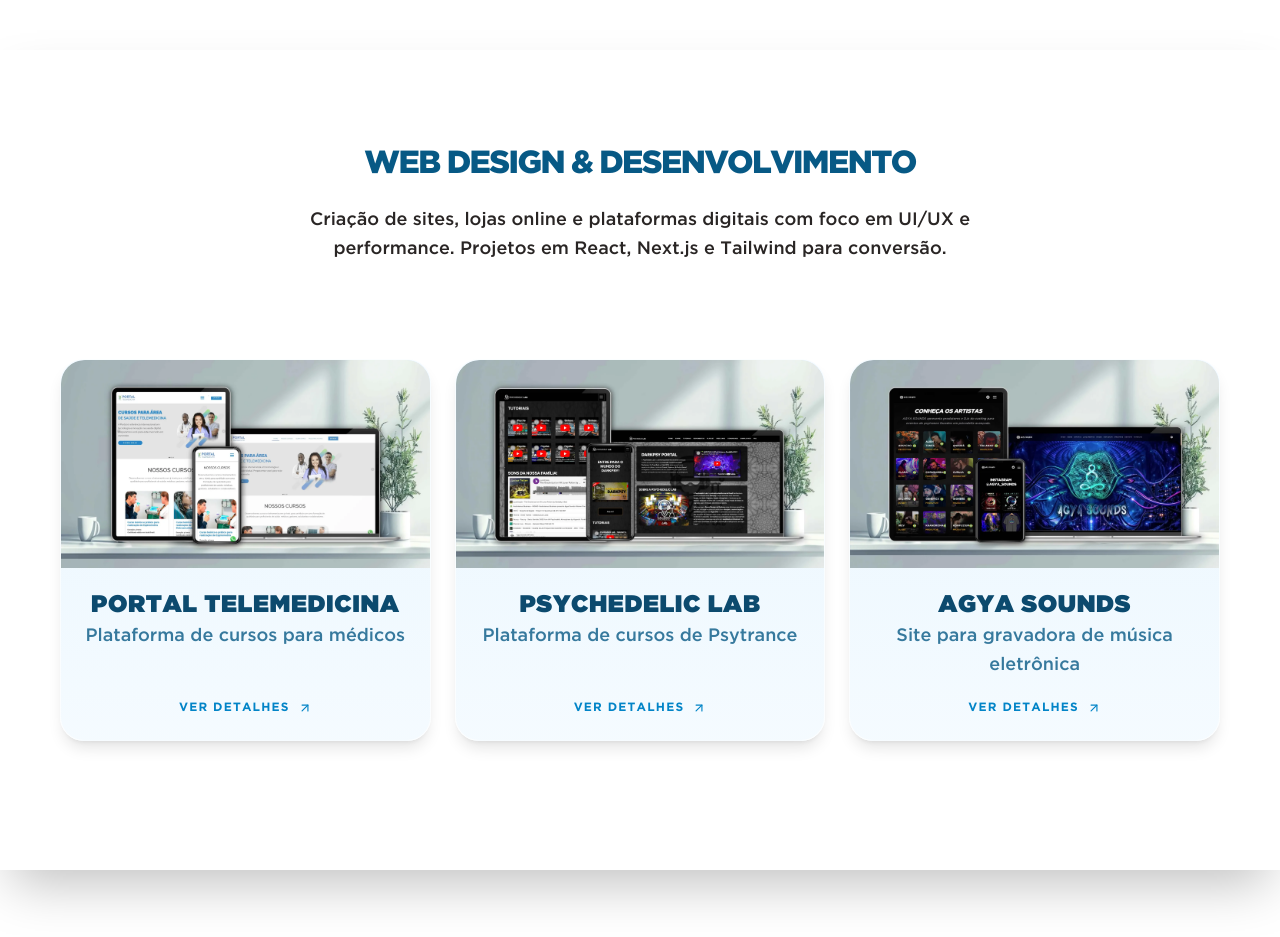
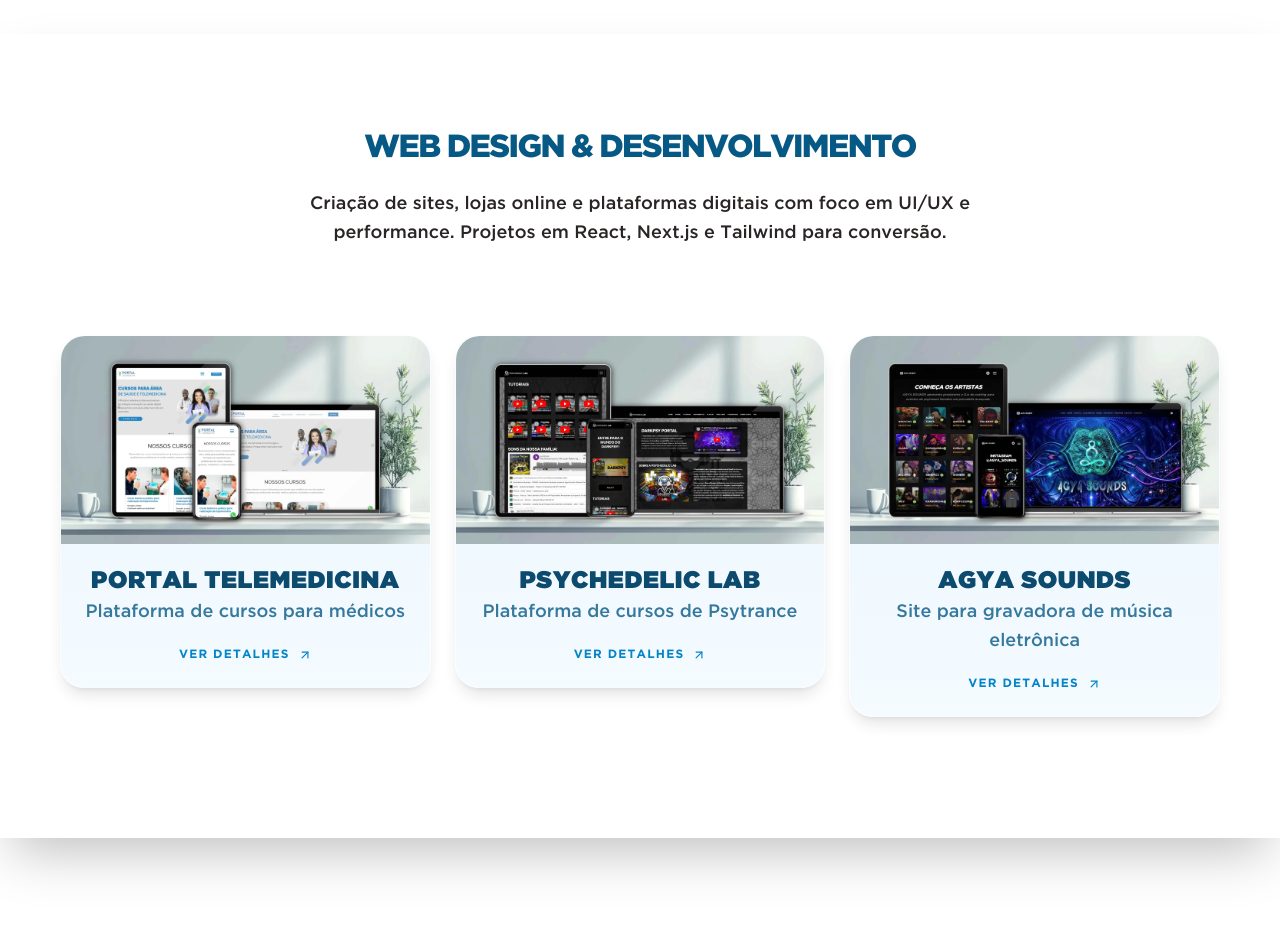
Before and after one commit to abner1902/abner-simao-design, a Next.js app: page /projetos in a window 1280 px wide. Shown: the part 1860-2797 px from the top of the page. Built offline with nearby package versions, Linux system fonts and the light colour scheme; no server answers.

Commit message:
chore: ajustes de layout e seções de projetos

```diff
--- a/src/app/layout.tsx
+++ b/src/app/layout.tsx
@@ -46,7 +46,8 @@ export default function RootLayout({
     <html lang="pt-BR" suppressHydrationWarning>
       <body className="bg-white dark:bg-slate-950 text-slate-900 dark:text-white transition-colors antialiased">
         <Navbar />
-        <main id="main-content" className="pt-20">
+        {/* pt-20 removido — cada página controla seu próprio espaçamento */}
+        <main id="main-content">
           {children}
         </main>
       </body>
--- a/src/app/projetos/page.tsx
+++ b/src/app/projetos/page.tsx
@@ -19,20 +19,19 @@ const layoutStyles = `
   .projetos-flow-container {
     display: flex;
     flex-direction: column;
-    gap: 0; /* Removemos o gap global para controlar via padding das seções */
+    gap: 0;
   }
 
   .projetos-page-wrapper section {
     position: relative;
     width: 100%;
-    /* Padding padrão das seções para respiro interno */
     padding-top: 4rem;
     padding-bottom: 4rem;
   }
 
-  /* ✅ REMOVE O VÁCUO DA PRIMEIRA SEÇÃO ATIVA */
+  /* Primeira seção colada no filtro — mobile */
   .projetos-flow-container > div:first-of-type section {
-    padding-top: 0 !important;
+    padding-top: 1rem !important;
   }
 
   @media (min-width: 768px) {
@@ -43,9 +42,9 @@ const layoutStyles = `
       padding-top: 6rem;
       padding-bottom: 6rem;
     }
-    /* No desktop, o primeiro título sobe mais ainda */
+    /* Desktop: pequeno respiro na primeira seção */
     .projetos-flow-container > div:first-of-type section {
-      padding-top: 2rem !important;
+      padding-top: 3rem !important;
     }
   }
 `;
@@ -56,11 +55,7 @@ function ProjetosPageContent() {
 
   useEffect(() => {
     const project = searchParams.get('project');
-
-    if (!project) {
-      setActiveCategory('all');
-      return;
-    }
+    if (!project) return;
 
     const projectCategoryMap: Record<string, CategoryID> = {
       'valbao-odontologia': 'corporate',
@@ -69,10 +64,21 @@ function ProjetosPageContent() {
       'naturaiz-astral-labyrinth': 'audiovisual',
     };
 
-    setActiveCategory(projectCategoryMap[project] ?? 'all');
-  }, [searchParams]);
+    const initialCategory = projectCategoryMap[project] ?? 'all';
+    if (initialCategory !== activeCategory) {
+      setActiveCategory(initialCategory);
+    }
+  }, [searchParams, activeCategory]);
 
-  const isVisible = (category: CategoryID) => activeCategory === 'all' || activeCategory === category;
+  useEffect(() => {
+    const scrollTimeout = setTimeout(() => {
+      window.scrollTo({ top: 0, behavior: 'smooth' });
+    }, 300);
+    return () => clearTimeout(scrollTimeout);
+  }, [activeCategory]);
+
+  const isVisible = (category: CategoryID) =>
+    activeCategory === 'all' || activeCategory === category;
 
   return (
     <main className="relative min-h-screen w-full overflow-x-hidden">
@@ -85,49 +91,52 @@ function ProjetosPageContent() {
       />
       <div className="fixed inset-0 -z-10 backdrop-blur-lg pointer-events-none bg-black/5 dark:bg-black/20" />
 
-      <Navbar />
-
-      {/* ✅ Wrapper ajustado: pt-2 md:pt-4 cola o filtro na Navbar */}
-      <div className="relative pt-4 md:pt-16 pb-32 projetos-page-wrapper">
+      {/*
+        pt-20 = altura da Navbar fixa (80px)
+        Em mobile o FilterBar é um dock flutuante no bottom,
+        então não precisa de espaço extra no topo.
+        md:pt-24 dá respiro extra no desktop abaixo da Navbar + FilterBar estático.
+      */}
+      <div className="relative pt-20 md:pt-28 pb-32 projetos-page-wrapper">
 
         <FilterBar activeCategory={activeCategory} setActiveCategory={setActiveCategory} />
 
-        {/* ✅ mt-2 md:mt-4 cola o conteúdo no Filtro */}
-        <div className="projetos-flow-container mt-2 md:mt-4">
+        {/* mt-4 md:mt-6 cola o conteúdo no FilterBar desktop */}
+        <div className="projetos-flow-container mt-4 md:mt-6">
           <AnimatePresence mode="popLayout">
 
             {isVisible('audiovisual') && (
-              <motion.div key="av-arts" initial={{opacity:0}} animate={{opacity:1}} exit={{opacity:0}} layout>
+              <motion.div key="av-arts" initial={{ opacity: 0 }} animate={{ opacity: 1 }} exit={{ opacity: 0 }} layout>
                 <EventosArtistasSection />
               </motion.div>
             )}
 
             {isVisible('branding') && (
-              <motion.div key="branding-sec" initial={{opacity:0}} animate={{opacity:1}} exit={{opacity:0}} layout>
+              <motion.div key="branding-sec" initial={{ opacity: 0 }} animate={{ opacity: 1 }} exit={{ opacity: 0 }} layout>
                 <LogotiposIdentidadeSection />
               </motion.div>
             )}
 
             {isVisible('web') && (
-              <motion.div key="web-sec" initial={{opacity:0}} animate={{opacity:1}} exit={{opacity:0}} layout>
+              <motion.div key="web-sec" initial={{ opacity: 0 }} animate={{ opacity: 1 }} exit={{ opacity: 0 }} layout>
                 <WebDesignSection />
               </motion.div>
             )}
 
             {isVisible('audiovisual') && (
-              <motion.div key="av-videos" initial={{opacity:0}} animate={{opacity:1}} exit={{opacity:0}} layout>
+              <motion.div key="av-videos" initial={{ opacity: 0 }} animate={{ opacity: 1 }} exit={{ opacity: 0 }} layout>
                 <VideosSection />
               </motion.div>
             )}
 
             {isVisible('corporate') && (
-              <motion.div key="corp-print" initial={{opacity:0}} animate={{opacity:1}} exit={{opacity:0}} layout>
+              <motion.div key="corp-print" initial={{ opacity: 0 }} animate={{ opacity: 1 }} exit={{ opacity: 0 }} layout>
                 <DesignImpressosSection />
               </motion.div>
             )}
 
             {isVisible('corporate') && (
-              <motion.div key="corp-biz" initial={{opacity:0}} animate={{opacity:1}} exit={{opacity:0}} layout>
+              <motion.div key="corp-biz" initial={{ opacity: 0 }} animate={{ opacity: 1 }} exit={{ opacity: 0 }} layout>
                 <DesignEmpresasSection />
               </motion.div>
             )}
--- a/src/components/WebDesignSection/WebDesignSection.tsx
+++ b/src/components/WebDesignSection/WebDesignSection.tsx
@@ -22,14 +22,16 @@ export default function WebDesignSection() {
   const scrollPrev = useCallback(() => emblaApi?.scrollPrev(), [emblaApi]);
   const scrollNext = useCallback(() => emblaApi?.scrollNext(), [emblaApi]);
 
+  // O return está agora no lugar certo, após todas as declarações.
   return (
     <section
-      className="relative w-full py-16 md:py-24 overflow-hidden bg-white/10 backdrop-blur-md border-y border-white/30 shadow-2xl rounded-none"
+      className="relative w-full pt-10 pb-16 md:py-24 overflow-hidden bg-white/10 backdrop-blur-md border-y border-white/30 shadow-2xl rounded-none"
       aria-label="Projetos de Web Design e Desenvolvimento"
     >
 
       {/* HEADER UNIFICADO */}
-      <div className="mb-12 md:mb-16">
+      {/* Aumentei o margin-bottom para mobile (sm:mb-28) para dar mais espaço */}
+      <div className="mb-10 md:mb-20">
         <SectionHeader
           title="WEB DESIGN & DESENVOLVIMENTO"
           description="Criação de sites, lojas online e plataformas digitais com foco em UI/UX e performance. Projetos em React, Next.js e Tailwind para conversão."
@@ -37,7 +39,8 @@ export default function WebDesignSection() {
       </div>
 
       {/* CAROUSEL */}
-      <div className="relative w-full max-w-[1440px] mx-auto px-4 md:px-12">
+      {/* Adicionei px-6 para ter mais espaço nas laterais em mobile */}
+      <div className="relative w-full max-w-[1440px] mx-auto px-6 md:px-12">
         {/* Botões de navegação */}
         <button
           onClick={scrollPrev}
@@ -56,10 +59,12 @@ export default function WebDesignSection() {
 
         {/* Viewport Embla */}
         <div ref={emblaRef} className="overflow-hidden w-full">
-          <div className="flex touch-pan-y py-8">
+          {/* Mantive py-6 que Abner já tinha ajustado */}
+          <div className="flex touch-pan-y pt-2 pb-6">
             {webDesignProjects.map((item, index) => (
               <div
                 key={item.id}
+                // Mantive flex-[0_0_85%] para mobile, pois é o padrão
                 className="flex-[0_0_85%] sm:flex-[0_0_50%] lg:flex-[0_0_33.333%] min-w-0 px-3"
               >
                 <Link
@@ -70,7 +75,7 @@ export default function WebDesignSection() {
                   <motion.article
                     whileHover={{ y: -12 }}
                     transition={{ duration: 0.4, ease: "easeOut" }}
-                    className="relative flex flex-col h-full rounded-3xl bg-gradient-to-b from-sky-100/70 to-sky-50/70 dark:from-slate-800/60 dark:to-slate-700/60 backdrop-blur-lg border border-white/60 dark:border-white/10 shadow-lg overflow-hidden cursor-pointer"
+                    className="relative flex flex-col rounded-3xl bg-gradient-to-b from-sky-100/70 to-sky-50/70 dark:from-slate-800/60 dark:to-slate-700/60 backdrop-blur-lg border border-white/60 dark:border-white/10 shadow-lg overflow-hidden cursor-pointer"
                   >
 
                     <div className="relative w-full aspect-video overflow-hidden rounded-t-3xl bg-slate-200 dark:bg-slate-900">
```
